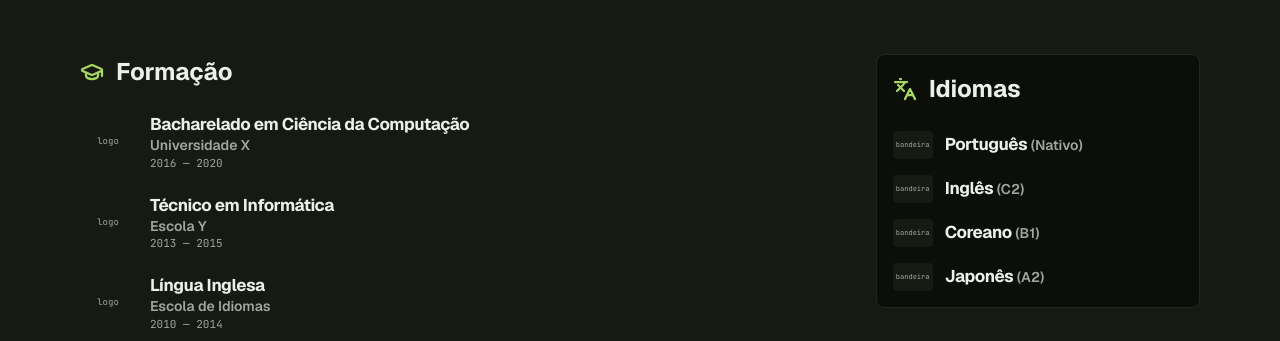
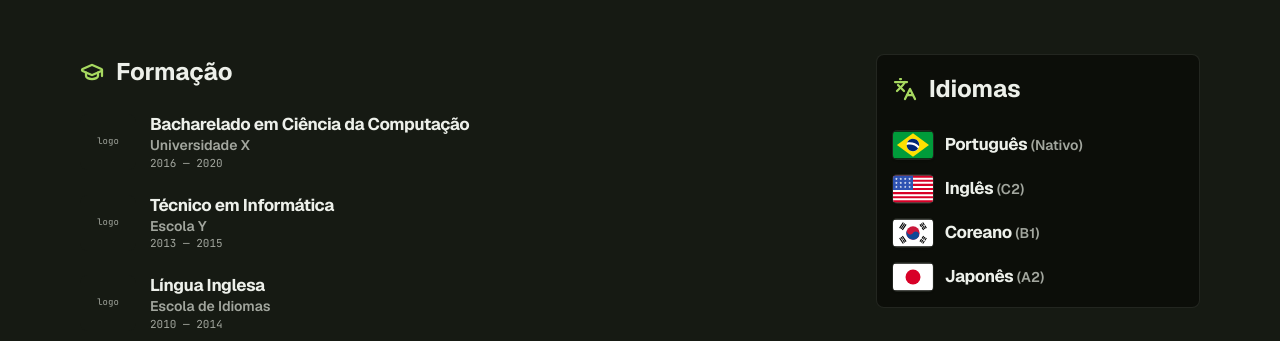
Before and after one commit to Matsvoka/portfolio, a Next.js app: page / in a window 1280 px wide. Shown: the part 1480-1821 px from the top of the page. Built offline with nearby package versions, Linux system fonts and the light colour scheme.

Commit message:
feat(ui): usa bandeiras nos idiomas

```diff
--- a/package.json
+++ b/package.json
@@ -10,6 +10,7 @@
     "test:watch": "vitest"
   },
   "dependencies": {
+    "country-flag-icons": "^1.6.18",
     "lucide-react": "^1.21.0",
     "next": "16.2.9",
     "react": "19.2.4",
--- a/src/components/languages/languages-section.tsx
+++ b/src/components/languages/languages-section.tsx
@@ -1,7 +1,27 @@
 import { Languages as LanguagesIcon } from 'lucide-react';
-import { EntryLogoPlaceholder } from '@/components/shared/entry-logo-placeholder';
+import { BR, JP, KR, US } from 'country-flag-icons/react/3x2';
 import { SectionTitle } from '@/components/shared/section-title';
 import { languages } from '@/content/languages';
+import type { LanguageEntry } from '@/content/languages';
+
+const flagIcons = {
+  BR,
+  US,
+  KR,
+  JP,
+};
+
+function LanguageFlag({ language }: { language: LanguageEntry }) {
+  const FlagIcon = flagIcons[language.countryCode];
+
+  return (
+    <FlagIcon
+      aria-hidden="true"
+      className="h-7 w-10 shrink-0 overflow-hidden rounded object-cover shadow-sm ring-1 ring-fg/10"
+      data-testid={`language-flag-${language.countryCode}`}
+    />
+  );
+}
 
 export function LanguagesSection() {
   return (
@@ -11,7 +31,7 @@ export function LanguagesSection() {
         <ul className="flex flex-col gap-4">
           {languages.map((language) => (
             <li key={language.name} className="flex items-center gap-3">
-              <EntryLogoPlaceholder label="bandeira" variant="flag" />
+              <LanguageFlag language={language} />
               <p className="ui-text-entry-title font-bold leading-tight tracking-tight text-fg">
                 <span>{language.name}</span>{' '}
                 <span className="ui-text-body font-semibold tracking-normal text-fg-muted">
--- a/src/content/languages.ts
+++ b/src/content/languages.ts
@@ -1,11 +1,12 @@
 export type LanguageEntry = {
   name: string;
   proficiency: string;
+  countryCode: 'BR' | 'US' | 'KR' | 'JP';
 };
 
 export const languages: LanguageEntry[] = [
-  { name: 'Português', proficiency: 'Nativo' },
-  { name: 'Inglês', proficiency: 'C2' },
-  { name: 'Coreano', proficiency: 'B1' },
-  { name: 'Japonês', proficiency: 'A2' },
+  { name: 'Português', proficiency: 'Nativo', countryCode: 'BR' },
+  { name: 'Inglês', proficiency: 'C2', countryCode: 'US' },
+  { name: 'Coreano', proficiency: 'B1', countryCode: 'KR' },
+  { name: 'Japonês', proficiency: 'A2', countryCode: 'JP' },
 ];
```
Also changed, not shown: 2 other files (tests, documents, lock files or other folders).
